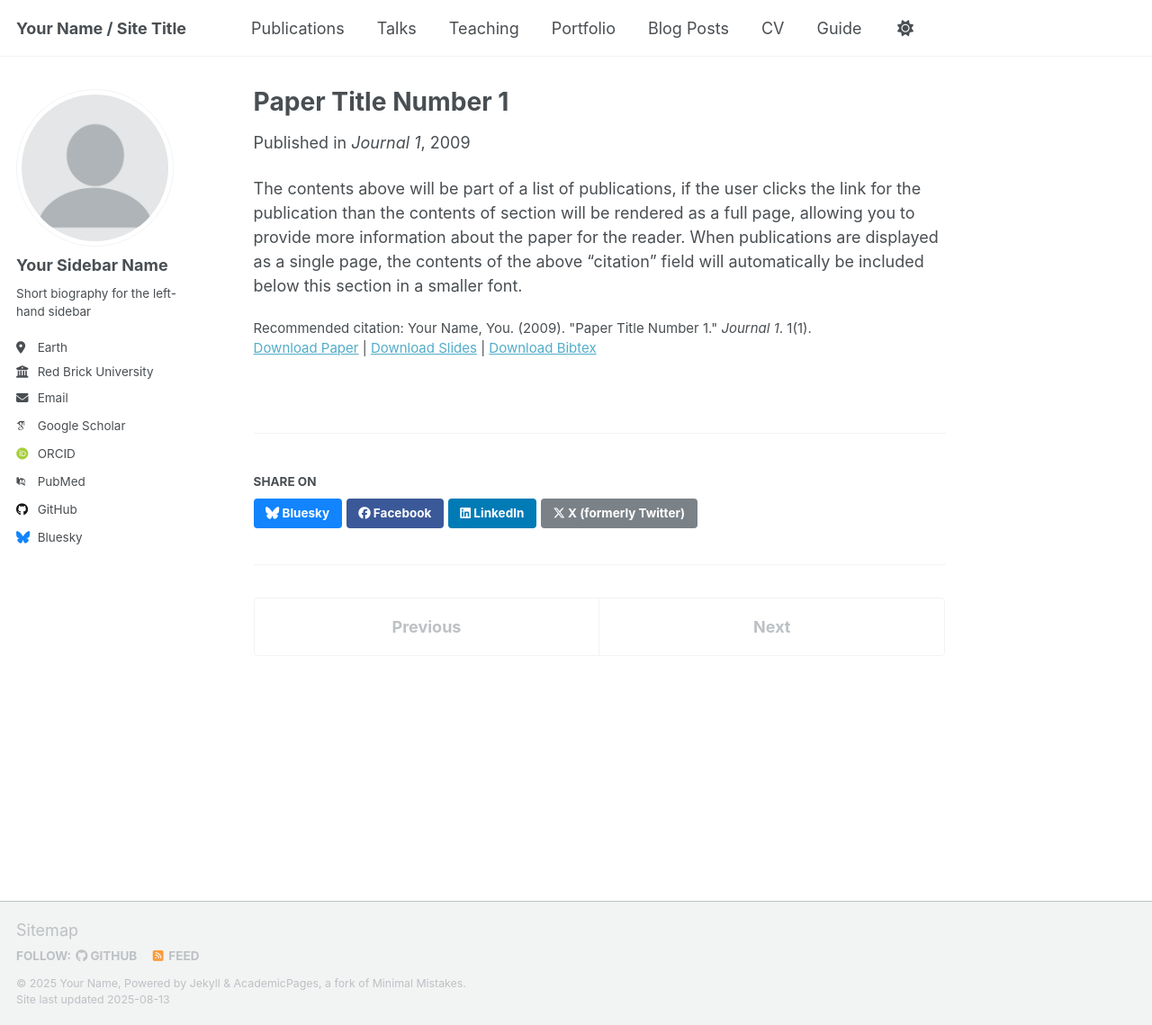
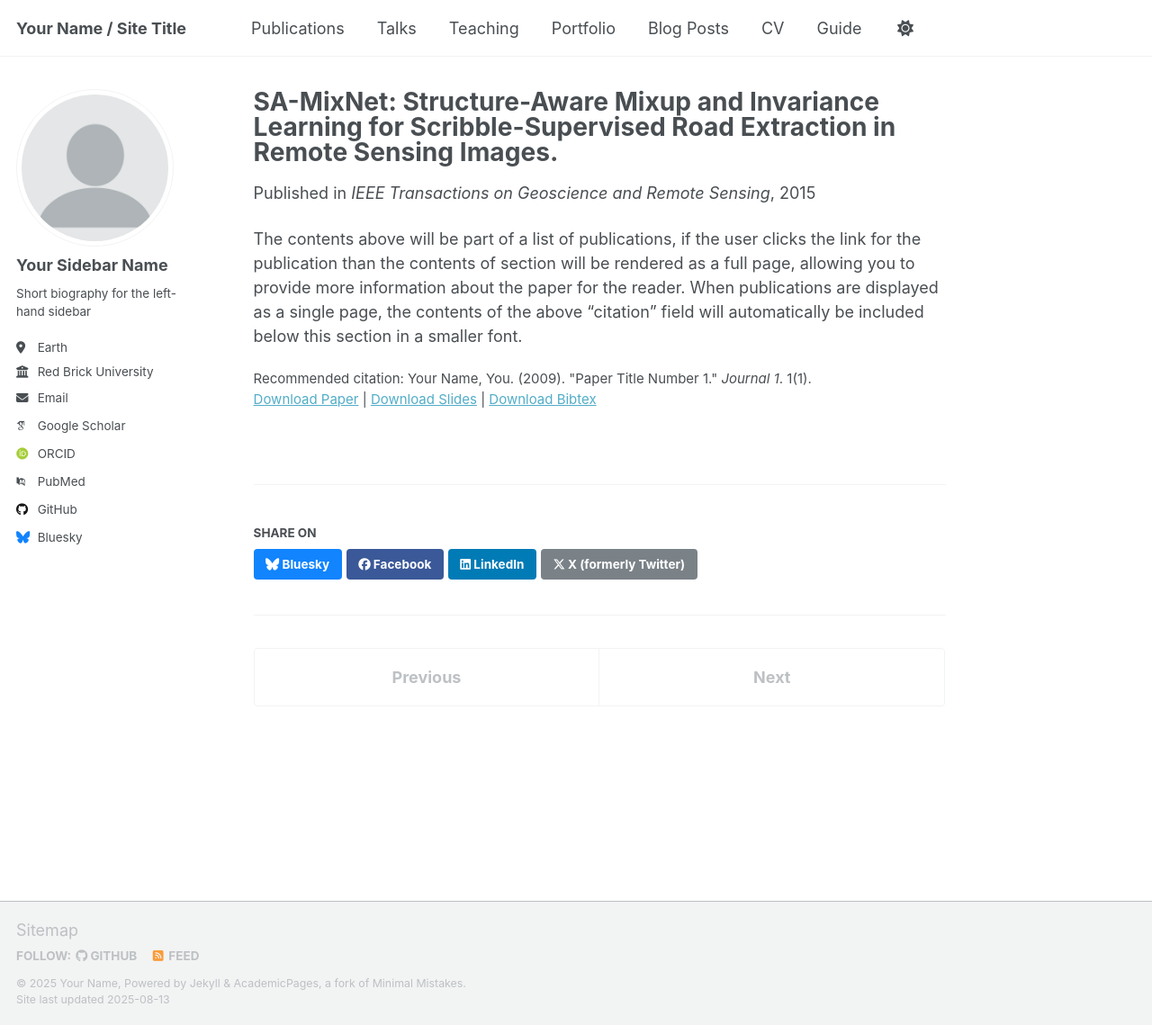
Before and after one commit to jiefeng0109/jiefeng0109.github.io, a Jekyll site: the page built from _publications/2009-10-01-paper-title-number-1.md, in a window 1280 px wide and 1139 px high. Shown: the whole window at 90% size. Built offline with Jekyll 4.4.1, drawn with Linux system fonts in a browser that asks for light colours; some web fonts are replaced; a script that is not in the unit is left out.

Commit message:
Update 2009-10-01-paper-title-number-1.md

```diff
--- a/_publications/2009-10-01-paper-title-number-1.md
+++ b/_publications/2009-10-01-paper-title-number-1.md
@@ -1,11 +1,11 @@
 ---
-title: "Paper Title Number 1"
+title: "SA-MixNet: Structure-Aware Mixup and Invariance Learning for Scribble-Supervised Road Extraction in Remote Sensing Images."
 collection: publications
 category: manuscripts
 permalink: /publication/2009-10-01-paper-title-number-1
 excerpt: 'This paper is about the number 1. The number 2 is left for future work.'
-date: 2009-10-01
-venue: 'Journal 1'
+date: 2015-01-01
+venue: 'IEEE Transactions on Geoscience and Remote Sensing'
 slidesurl: 'http://academicpages.github.io/files/slides1.pdf'
 paperurl: 'http://academicpages.github.io/files/paper1.pdf'
 bibtexurl: 'http://academicpages.github.io/files/bibtex1.bib'
```
